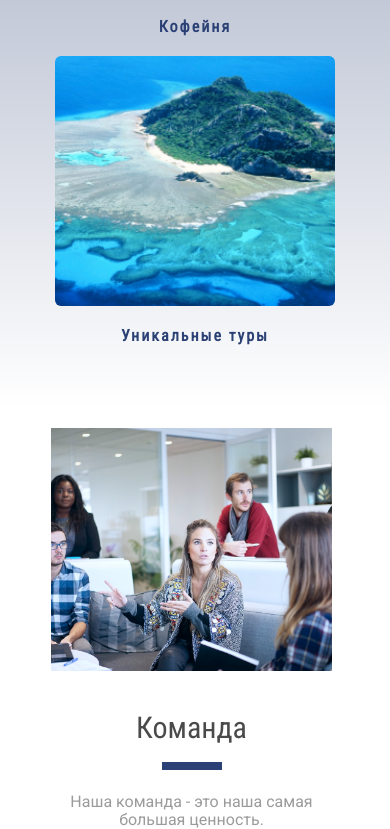
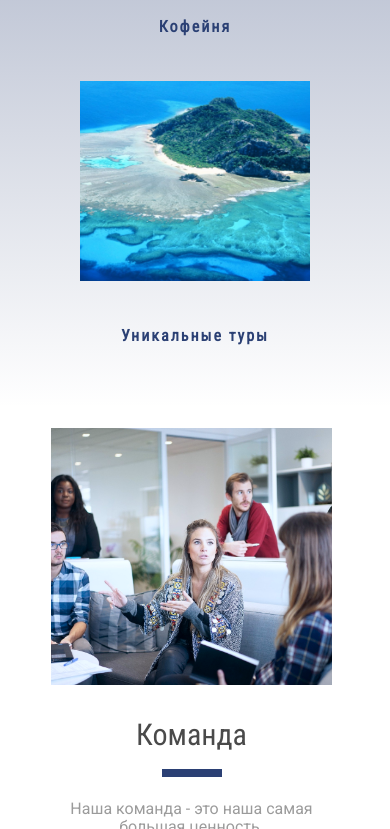
Before and after one commit to Kamikadze-Prog/di-gi, a plain HTML site: page index.html in a window 390 px wide. Shown: the part 4220-5049 px from the top of the page. Drawn offline with Linux system fonts and the light colour scheme.

Commit message:
media fix for 4-block

```diff
--- a/css/media.css
+++ b/css/media.css
@@ -68,10 +68,6 @@
         padding: 81px 180px 136px 182px;
     }
 
-    .portfolio-img {
-        width: 317px;
-        height: 283px;
-    }
 
     .content-title {
         margin-bottom: 30px;
@@ -91,10 +87,8 @@
         padding: 60px 0 80px 46px;
     }
 
-    .video-block_img {
-        min-width: 395px;
-        height: 380px;
-        overflow: hidden;
+    .video-block_img img {
+        min-width: 200px;
     }
 
     .video-block_title {
@@ -106,8 +100,8 @@
     }
 
     .video-block_look-more {
-        margin-left: 455px;
-        margin-top: 320px;
+        margin-left: 174px;
+        margin-top: 306px;
     }
 
     .quotes_title img {
@@ -190,7 +184,7 @@
     }
 }
 
-@media only screen and (max-width: 768px)  {
+@media only screen and (max-width: 768px) {
     .header_wrapper {
         padding: 17px 30px 17px 44px;
     }
@@ -263,18 +257,8 @@
     }
 
     .video-block_wrapper {
+        height: 479px;
         padding: 40px 43px 129px 46px;
-    }
-
-    .video-block_img {
-        min-width: 240px;
-        height: 227px;
-        background-size: cover;
-    }
-
-    .video-block_img img {
-        width: 100%;
-        height: auto;
     }
 
     .video-block_title {
@@ -292,7 +276,7 @@
     }
 
     .video-block_look-more {
-        margin-left: 26.5%;
+        margin-left: -5%;
         margin-top: 370px;
     }
 
@@ -379,7 +363,7 @@
     }
 }
 
-@media only screen and (max-width: 640px)and (orientation: portrait) {
+@media only screen and (max-width: 640px) {
     .header_wrapper {
         padding: 17px 30px 17px 44px;
     }
@@ -428,6 +412,12 @@
         width: 640px;
     }
 
+    .video-block_wrapper {
+        height: 1007px;
+    }
+    .portfolio-img {
+        padding: 25px;
+    }
     .card-wrapper {
         width: 50%;
         height: 25%;
@@ -458,7 +448,7 @@
     }
 
     .video-block_img {
-        width: 518px;
+        max-width: 518px;
         min-height: 490px;
     }
 
@@ -514,7 +504,7 @@
     }
 }
 
-@media only screen and (max-width: 480px)  and (orientation: portrait){
+@media only screen and (max-width: 480px)  and (orientation: portrait) {
     .header_wrapper {
         padding: 10px 20px 7px 35px;
     }
@@ -562,6 +552,9 @@
         margin-top: 0;
     }
 
+    .video-block_wrapper {
+        height: 844px;
+    }
     .card-wrapper {
         width: 100%;
         height: 270px;
--- a/css/style.css
+++ b/css/style.css
@@ -464,24 +464,24 @@ body {
 }
 
 .video-block_wrapper {
-    padding: 60px 146px;
+    padding: 60px 0 60px 146px;
     display: flex;
+    justify-content: center;
     min-height: 560px;
 }
 
 .video-block_img {
     width: 460px;
-    height: 420px;
 }
 
 .video-block_img img {
-    width: 460px;
-    height: 420px;
+    width: 100%;
+    height: auto;
 }
 
 .video-block_title {
     display: table;
-    width: 584px;
+    width: 517px;
     margin-left: 100px;
 }
 
@@ -504,7 +504,7 @@ body {
     background: #2B4074;
     border-radius: 3px;
     position: absolute;
-    margin-left: 564px;
+    margin-left: 280px;
     margin-top: 360px;
 }
 
```
